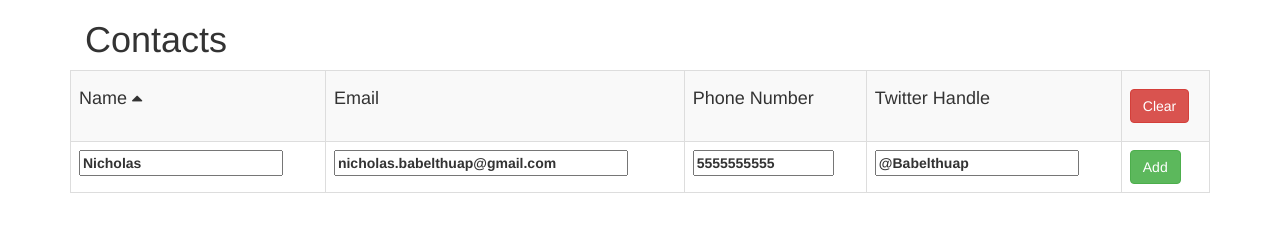
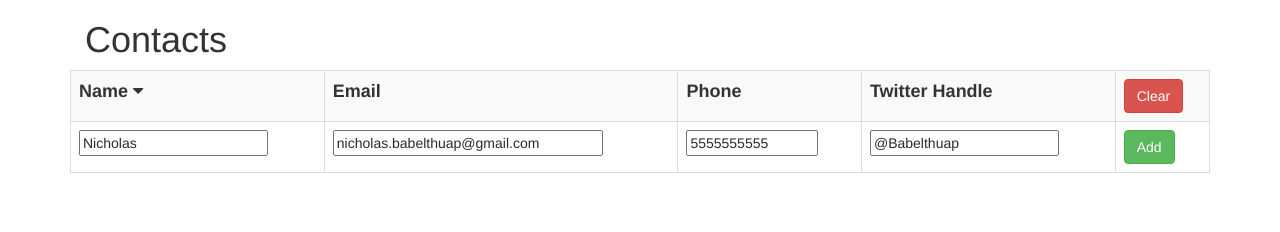
Before and after one commit to babelthuap/contacts-list, a plain HTML site: page index.html in a window 1280 px wide. Both pictures are taken after a click on the element "Name". Drawn offline with nearby package versions, Linux system fonts and the light colour scheme.

Commit message:
Allow sorting in reverse order

```diff
--- a/index.html
+++ b/index.html
@@ -4,7 +4,6 @@
   <meta charset="UTF-8">
   <title>Contacts</title>
 
-  <!-- include Bootstrap -->
   <link href="https://maxcdn.bootstrapcdn.com/bootswatch/3.3.5/slate/bootstrap.min.css" rel="stylesheet" integrity="sha256-JcgoO7qVianjbv43Z5KinReHzk9/rEZg5m6z/ZZy3DI= sha512-rYMbEYJa5+7VkGdfAypdYHqwIdCNEBKh8lhKUNIv58tgHQuHHzXC/Bzf66BFDkTjq970Lc6OIEpgllKINGDCKQ==" crossorigin="anonymous">
   <link rel="stylesheet" href="https://maxcdn.bootstrapcdn.com/font-awesome/4.4.0/css/font-awesome.min.css">
   <link rel="stylesheet" href="style.css">
@@ -16,11 +15,11 @@
     <table id="contacts" class="table table-striped table-bordered">
       <tbody>
         <tr class="permanent">
-          <th class="header"><h4>Name <i id="caret" class="fa fa-caret-up"></i></h4></th>
-          <th class="header"><h4>Email </h4></th>
-          <th class="header"><h4>Phone Number </h4></th>
-          <th class="header"><h4>Twitter Handle </h4></th>
-          <th><h4><button id="clear" class="btn btn-danger">Clear</button></h4></th>
+          <th class="header"><span>Name <i id="caret" class="fa fa-caret-up"></i></span></th>
+          <th class="header"><span>Email </span></th>
+          <th class="header"><span>Phone </span></th>
+          <th class="header"><span>Twitter Handle </span></th>
+          <th><span><button id="clear" class="btn btn-danger">Clear</button></span></th>
         </tr>
         <tr class="permanent">
           <th><input type="text" class="new" id="name" value="Nicholas"></th>
@@ -35,7 +34,6 @@
   </div> <!-- /container -->
 
   <script src="https://code.jquery.com/jquery-2.1.4.min.js"></script>
-  <!-- <script src="https://maxcdn.bootstrapcdn.com/bootstrap/3.3.5/js/bootstrap.min.js" integrity="sha512-K1qjQ+NcF2TYO/eI3M6v8EiNYZfA95pQumfvcVrTHtwQVDG+aHRqLi/ETn2uB+1JqwYqVG3LIvdm9lj6imS/pQ==" crossorigin="anonymous"></script> -->
   <script src="main.js"></script>
 </body>
 </html>
--- a/main.js
+++ b/main.js
@@ -4,10 +4,10 @@ $(document).ready(() => {
 
   // initialize page
   let sortBy = 0;
+  let reverseSort = false;
   let list = localStorage.list ? JSON.parse(localStorage.list) : [];
   printList();
   $('#name').focus();
-
 
   $('#clear').click(() => { updateList([]); });
   $('#add').click(() => { addContact(); });
@@ -18,8 +18,15 @@ $(document).ready(() => {
   });
 
   function changeSortBy() {
-    sortBy = $(this).prevAll().length;
-    $('.header:nth-of-type(' + (sortBy + 1) + ') h4').append( $('#caret') );
+    let newSortBy = $(this).prevAll().length;
+
+    if (sortBy === newSortBy) {
+      reverseSort = !reverseSort;
+      $('#caret').toggleClass('fa-caret-up').toggleClass('fa-caret-down');
+    } else {
+      sortBy = newSortBy;
+      $('.header:nth-of-type(' + (sortBy + 1) + ') > *').append( $('#caret') );
+    }
 
     printList();
   }
@@ -30,9 +37,10 @@ $(document).ready(() => {
     let phone = $('#phone').val();
     let twitter = $('#twitter').val();
     updateList( list.concat([[name, email, phone, twitter]]) );
+    $('.permanent input').val('');
     $('#name').focus();
 
-    $('#phone').val( Math.floor(Math.random() * 9000000000) + 1000000000 ); // DEBUG
+    // $('#phone').val( Math.floor(Math.random() * 9000000000) + 1000000000 ); // DEBUG
   }
 
   function removeContact() {
@@ -45,13 +53,13 @@ $(document).ready(() => {
     $('tr').not('.permanent').remove();
 
     list.sort(function(a, b) {
-      return a[sortBy] > b[sortBy];
+      return reverseSort ? a[sortBy] < b[sortBy] : a[sortBy] > b[sortBy];
     });
 
     let newTableRows = [];
     list.forEach((person, i) => {
       // create table row entry representing that person
-      let $removeButton = $('<button>').text('X').click(removeContact);
+      let $removeButton = $('<button>').html('<i class="fa fa-trash-o"></i>').click(removeContact);
       let $entry = $('<tr>').append( $('<td>').text(person[0]) )
                             .append( $('<td>').text(person[1]) )
                             .append( $('<td>').text(person[2]) )
@@ -73,6 +81,7 @@ $(document).ready(() => {
     let indexToUpdate = $(this).closest('tr').attr('index');
     let fieldToUpdate = $(this).prevAll().length;
     let newValue = prompt('New Value:', $(this).text());
+
     if (newValue) {
       list[indexToUpdate][fieldToUpdate] = newValue;
       updateList(list);
--- a/style.css
+++ b/style.css
@@ -0,0 +1,8 @@
+.header span {
+  font-size: 18px;
+}
+
+input, .fa-trash-o {
+  color: #272b30;
+  font-weight: normal;
+}
```
